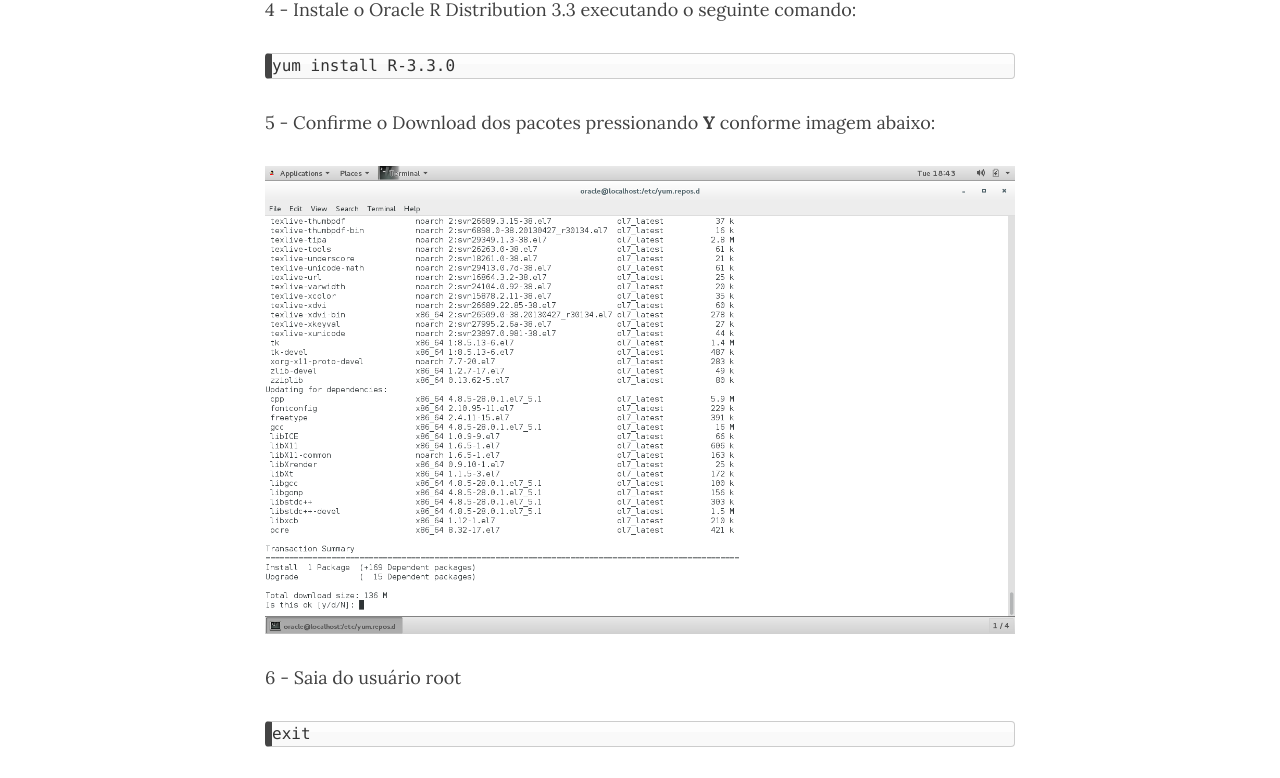
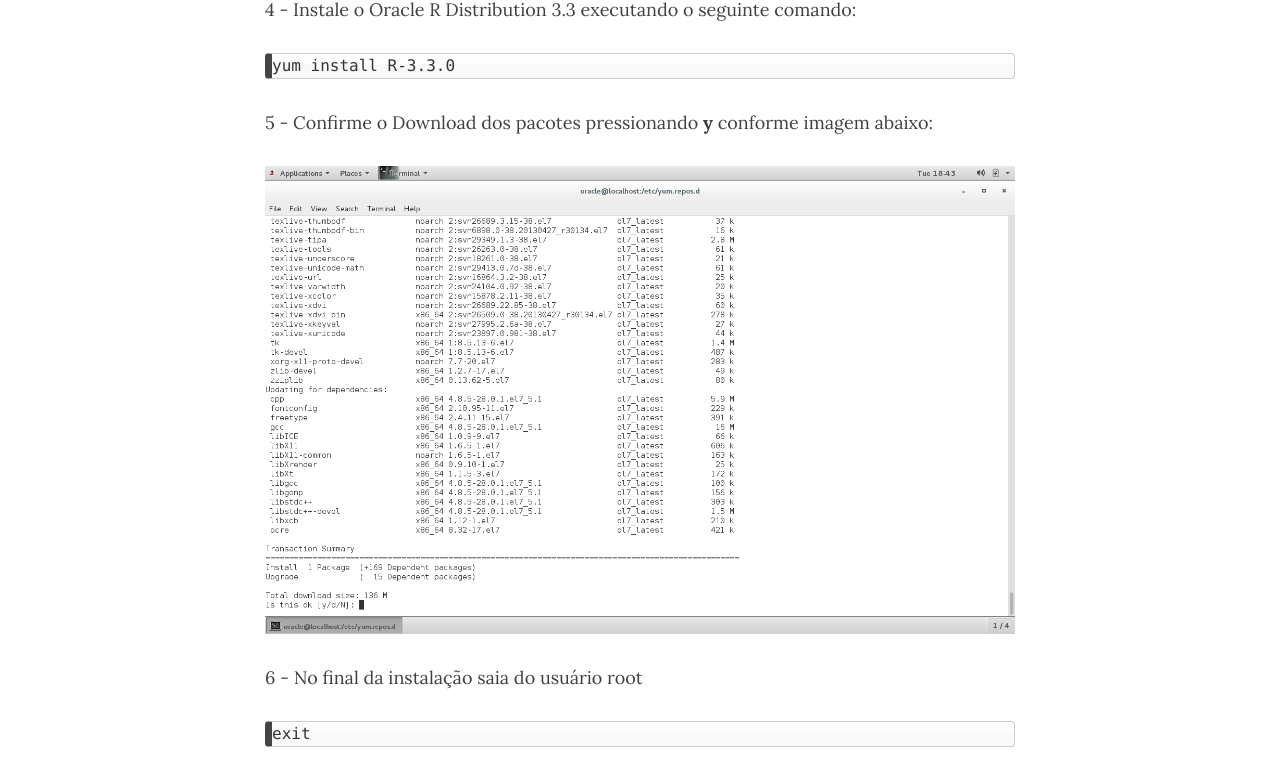
Before and after one commit to wilson-camargo-jr/teste, a Jekyll site: the page built from _posts/2018-06-18-ANN-ORE-P3.md, in a window 1280 px wide and 1400 px high, scrolled down 3679 px. Shown: the part 149-927 px from the top of the window. Built offline with Jekyll 4.4.1, drawn with Linux system fonts in a browser that asks for light colours; nearby versions of some CDN libraries.

Commit message:
Update 2018-06-18-ANN-ORE-P3.md

````diff
--- a/_posts/2018-06-18-ANN-ORE-P3.md
+++ b/_posts/2018-06-18-ANN-ORE-P3.md
@@ -72,11 +72,12 @@ gedit public-yum-ol7.repo
 yum install R-3.3.0
 ```
 
-5 -	Confirme o Download dos pacotes pressionando **Y** conforme imagem abaixo:
+5 -	Confirme o Download dos pacotes pressionando **y** conforme imagem abaixo:
 
 ![](https://wilson-camargo-jr.github.io/img/confirmacao download.jpg)
 
-6 -	Saia do usuário root
+
+6 -	No final da instalação saia do usuário root
 
 ```
 exit
````
